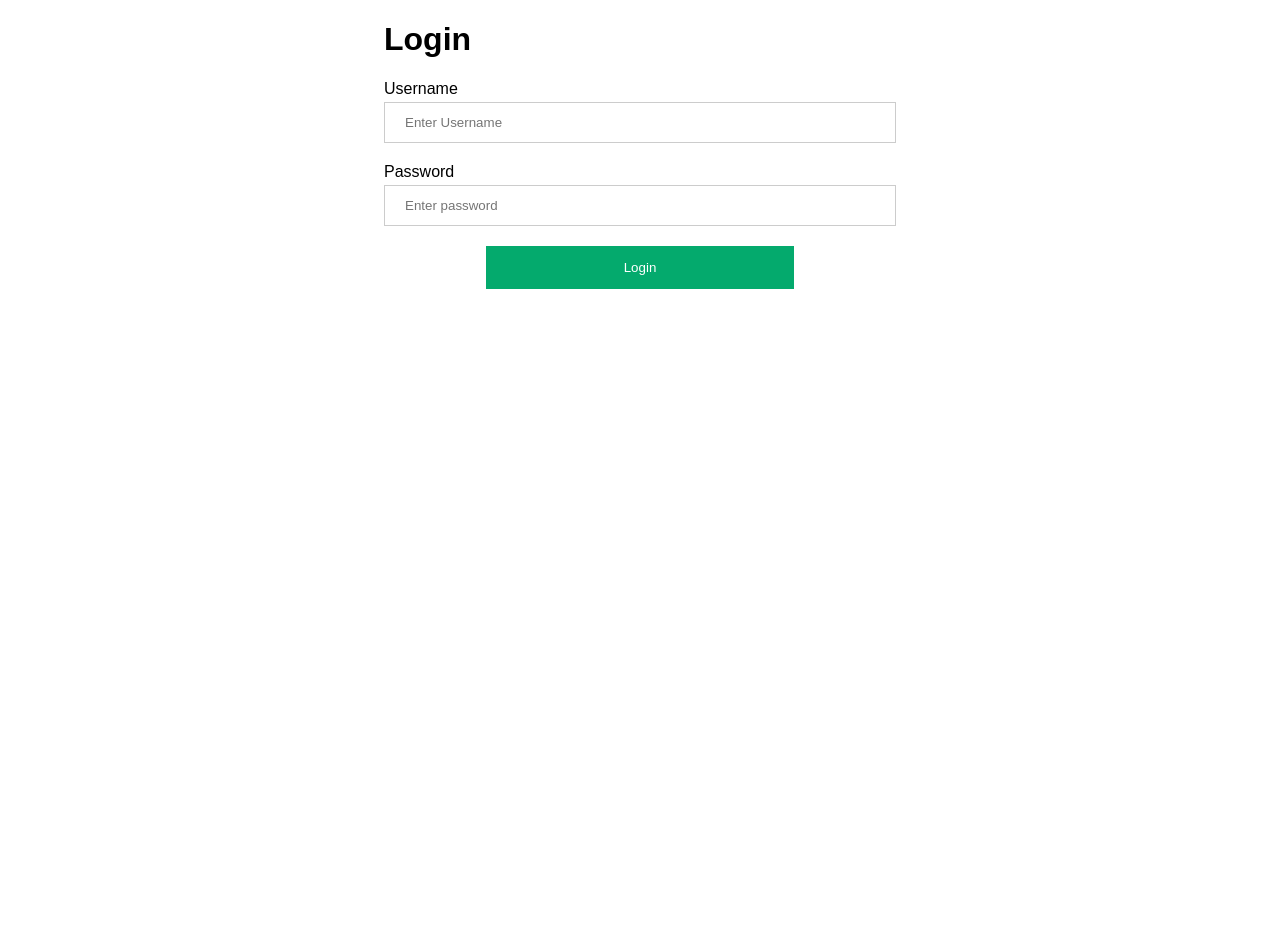
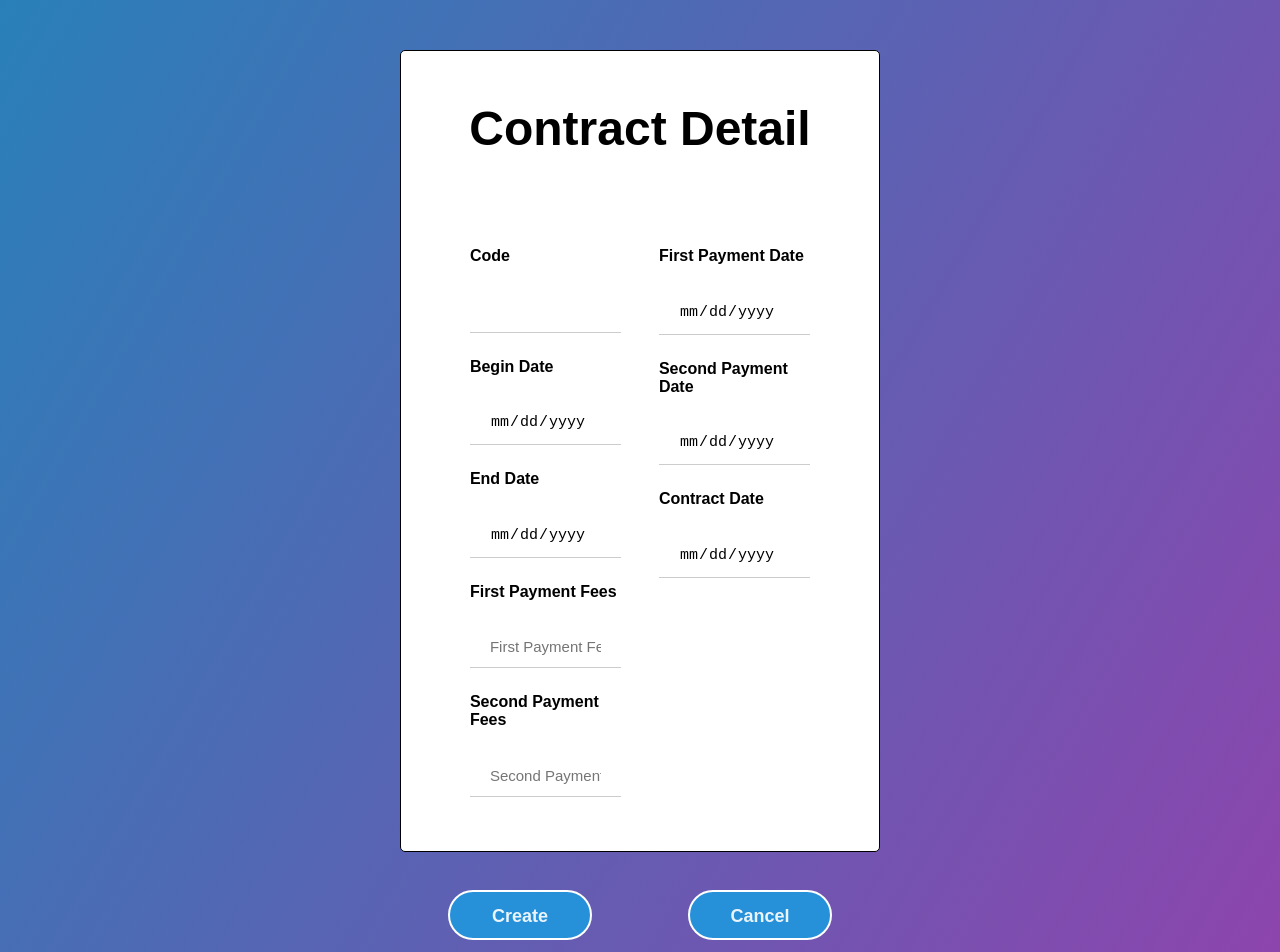
Before and after one commit to Tskiser/Quannie, a React (Create React App) app in the folder InsuranceCard/demofrontend/: page /contract-detail in a window 1280 px wide. Shown: the top 952 px of the page. Before the commit the page ends 800 px from the top, so only its background shows below. Built offline with nearby package versions, Linux system fonts and the light colour scheme.

Commit message:
contract detail

```diff
--- a/InsuranceCard/demofrontend/package.json
+++ b/InsuranceCard/demofrontend/package.json
@@ -2,7 +2,7 @@
     "name": "demofrontend",
     "version": "0.1.0",
     "private": true,
-    "proxy": "http://localhost:8000/",
+
     "dependencies": {
         "@testing-library/jest-dom": "^5.16.5",
         "@testing-library/react": "^13.4.0",
--- a/InsuranceCard/demofrontend/src/App.js
+++ b/InsuranceCard/demofrontend/src/App.js
@@ -11,6 +11,7 @@ import {
   Route,
   Link
 } from "react-router-dom";
+import ContractDetail from './views/ContractDetail';
 
 
 function App() {
@@ -47,6 +48,9 @@ function App() {
         <Route path="/list-staff">
           <ListStaff />
         </Route>
+        <Route path="/contract-detail">
+          <ContractDetail />
+        </Route>
         {/* Create login form - Nam */}
         {/* Create staff account form - Quan */}
         <Route path="/create-customer">
--- /dev/null
+++ b/InsuranceCard/demofrontend/src/styles/contractDetail.scss
@@ -0,0 +1,86 @@
+.container-contract-detail {
+    padding: 50px 400px;
+    background: linear-gradient(120deg, #2980b9, #8e44ad);
+}
+
+.main {
+    border: 1px solid #000;
+    padding: 50px;
+    border-radius: 5px;
+    background-color: #fff;
+}
+
+.body-container {
+    display: flex;
+    justify-content: space-around
+}
+
+.left-body {
+    display: flex;
+    flex-direction: column;
+    width: 40%;
+}
+
+.right-body {
+    display: flex;
+    flex-direction: column;
+    width: 40%;
+}
+
+.container-contract-detail input:not([type=radio]) {
+    padding: 12px 20px;
+    margin: 4px 0;
+    display: inline-block;
+    border-bottom: 1px solid #ccc;
+    box-sizing: border-box;
+}
+
+input[type="date"]::-webkit-inner-spin-button,
+input[type="date"]::-webkit-calendar-picker-indicator {
+    display: none;
+}
+
+.body-container input {
+    font-size: 15px;
+    border: 0;
+    outline: 0;
+}
+
+input:focus {
+    outline: none!important;
+}
+
+.btn-contract-detail {
+    display: flex;
+    margin-top: 30px;
+}
+
+.btn-contract-detail button {
+    width: 30%;
+}
+
+.btn-contract-detail button {
+    height: 50px;
+    border: 2px solid #fff;
+    background: #2691d9;
+    border-radius: 25px;
+    font-size: 18px;
+    color: #e9f4fb;
+    font-weight: 700;
+    cursor: pointer;
+    outline: none;
+}
+
+.btn-contract-detail button:hover {
+    background-color: #2336b1;
+    transition: .5s;
+}
+
+.title-c-detail {
+    margin-top: 0;
+    text-align: center;
+    font-size: xxx-large;
+    position: relative;
+    margin-bottom: 70px;
+    // max-width: 500px;
+}
--- /dev/null
+++ b/InsuranceCard/demofrontend/src/views/ContractDetail.js
@@ -0,0 +1,60 @@
+import React, { useState } from 'react';
+import PropTypes from 'prop-types';
+import '../styles/contractDetail.scss';
+function ContractDetail(props) {
+  const [contractCode, setContracCode] = useState('');
+  const [detailContract, setDetailContract] = useState({
+    BeginDate: '',
+    EndDate:'',
+    FPF:'',
+    SPF:'',
+    FPD:'',
+    SPD:'',
+    ContractDate:'',
+  })
+  const handleSetBeginDate=(e)=>{
+    const beginDate =e.target.value;
+    setDetailContract({
+      ...detailContract,
+      BeginDate: beginDate}
+    )
+  }
+  console.log(detailContract);
+  return (
+    <React.Fragment>
+      <div className="container-contract-detail">
+        <div className="main">
+        <h1 className="title-c-detail">Contract Detail</h1>
+          <div className="body-container">
+            <div className="left-body">
+              <h4>Code</h4>
+              <input value={contractCode} onChange={(e)=>setContracCode(e.target.value)}/>
+              <h4>Begin Date</h4>
+              <input type="date" value={detailContract.BeginDate}  onChange={(e)=>setDetailContract({ ...detailContract,BeginDate: e.target.value} )}/>
+              <h4>End Date</h4>
+              <input type="date"  value={detailContract.EndDate}  onChange={(e)=>setDetailContract({ ...detailContract,EndDate: e.target.value} )}/>
+              <h4>First Payment Fees</h4>
+              <input  placeholder="First Payment Fees" value={detailContract.FPF}  onChange={(e)=>setDetailContract({ ...detailContract,FPF: e.target.value} )}/>
+              <h4>Second Payment Fees</h4>
+              <input  placeholder="Second Payment Fees" value={detailContract.SPF}  onChange={(e)=>setDetailContract({ ...detailContract,SPF: e.target.value} )}/>
+            </div>
+            <div className="right-body">
+              <h4>First Payment Date</h4>
+              <input type="date"  value={detailContract.FPD}  onChange={(e)=>setDetailContract({ ...detailContract,FPD: e.target.value} )}/>
+              <h4>Second Payment Date</h4>
+              <input type="date"  value={detailContract.SPD}  onChange={(e)=>setDetailContract({ ...detailContract,SPD: e.target.value} )}/>
+              <h4>Contract Date</h4>
+              <input type="date"  value={detailContract.ContractDate}  onChange={(e)=>setDetailContract({ ...detailContract,ContractDate: e.target.value} )}/>
+            </div>
+          </div>
+        </div>
+        <div className="btn-contract-detail">
+        <button>Create</button>
+        <button>Cancel</button>
+        </div>
+      </div>
+    </React.Fragment>
+  );
+}
+
+export default ContractDetail;
```
Also changed, not shown: 1 other file (tests, documents, lock files or other folders).
